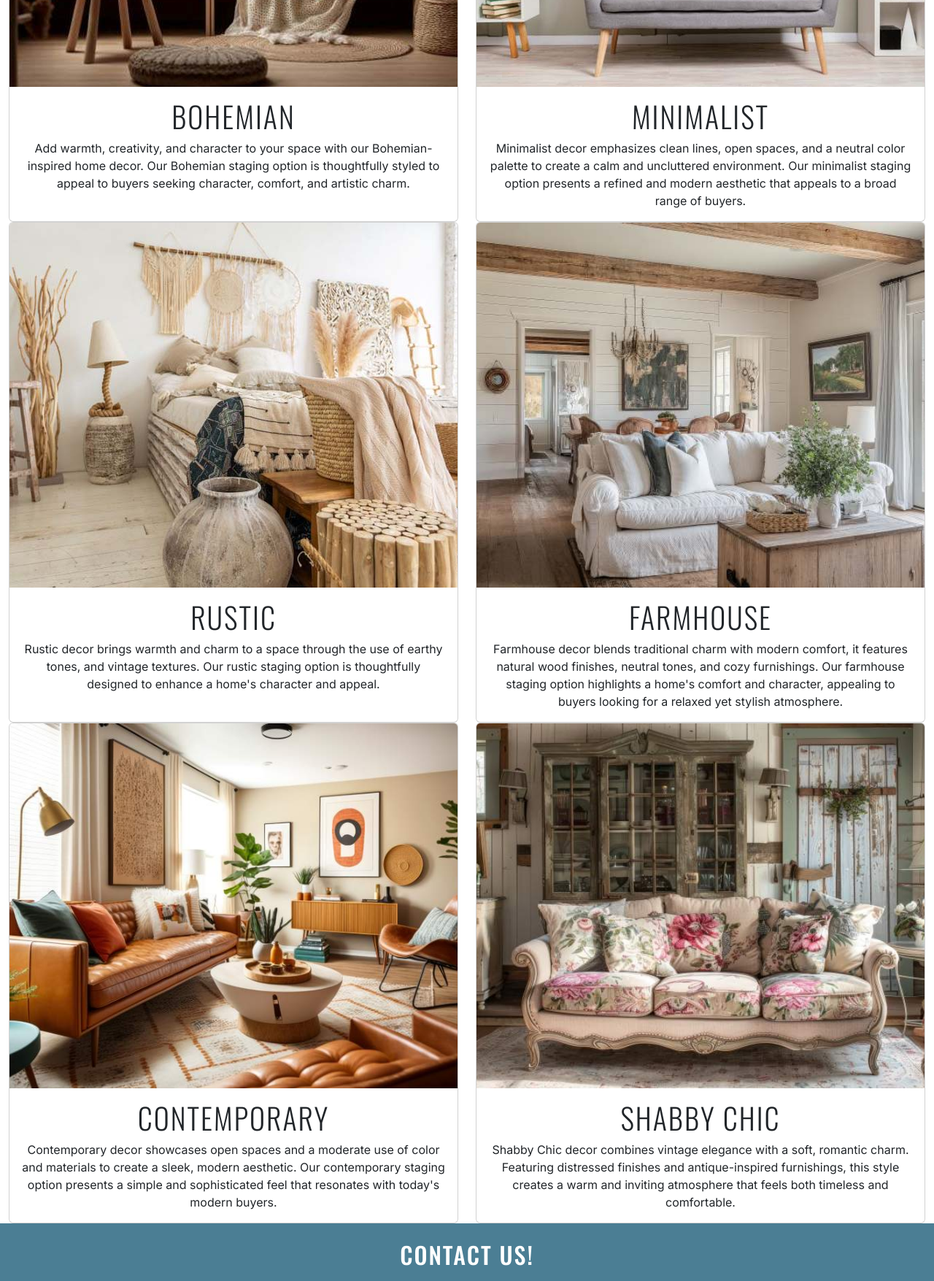
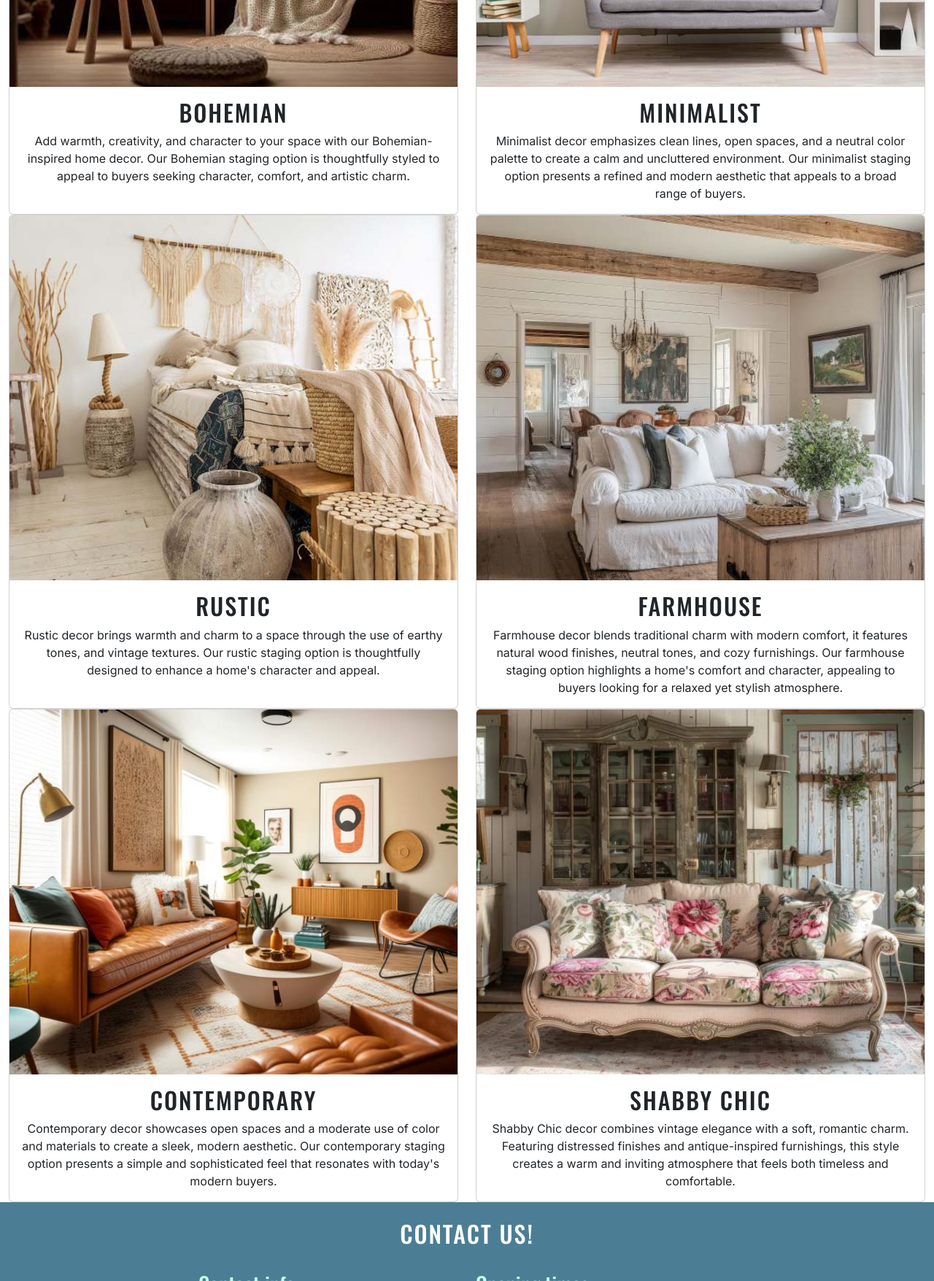
Before and after one commit to iyeme-dev/home-staging, a plain HTML site: page portfolio.html in a window 1280 px wide. Shown: the part 660-2415 px from the top of the page at 73% size. Drawn offline with nearby package versions, Linux system fonts and the light colour scheme.

Commit message:
Modify styles for headings

```diff
--- a/assets/css/style.css
+++ b/assets/css/style.css
@@ -20,16 +20,20 @@ body {
 }
 
 h1,
-h2,
+h2 {
+    font-family: var(--secondary-font);
+    color: var(--primary-color);
+    text-transform: uppercase;
+    letter-spacing: 2px;
+}
+
+h1 {
+    font-size: 2.5rem;
+}
+
 h3 {
     font-family: var(--secondary-font);
     color: var(--primary-color);
-}
-
-h1,
-h2 {
-    text-transform: uppercase;
-    letter-spacing: 2px;
 }
 
 /* Navbar section*/
--- a/portfolio.html
+++ b/portfolio.html
@@ -76,7 +76,7 @@
                         <img src="assets/images/decor-styles/bohemian-interior.jpg" class="card-img-top fixed-img"
                             alt="Bohemian decor">
                         <div class="card-body">
-                            <h2 class="card-title display-6">Bohemian</h2>
+                            <h2 class="card-title">Bohemian</h2>
                             <p class="card-text">Add warmth, creativity, and character to your space with our
                                 Bohemian-inspired home decor. Our Bohemian staging option is thoughtfully styled to
                                 appeal to buyers
@@ -91,7 +91,7 @@
                         <img src="assets/images/decor-styles/minimalist-decor.jpg" class="card-img-top fixed-img"
                             alt="Minimalist decor">
                         <div class="card-body">
-                            <h2 class="card-title display-6">Minimalist</h2>
+                            <h2 class="card-title">Minimalist</h2>
                             <p class="card-text">Minimalist decor emphasizes clean lines, open spaces, and a neutral
                                 color palette to create a calm and uncluttered environment. Our minimalist staging
                                 option presents a refined and modern aesthetic that appeals to a broad range of buyers.
@@ -106,7 +106,7 @@
                         <img src="assets/images/decor-styles/rustic-decor.jpg" class="card-img-top fixed-img"
                             alt="Rustic decor">
                         <div class="card-body">
-                            <h2 class="card-title display-6">Rustic</h2>
+                            <h2 class="card-title">Rustic</h2>
                             <p class="card-text">Rustic decor brings warmth and charm to a space through the use of
                                 earthy tones, and vintage textures. Our rustic staging option is thoughtfully designed
                                 to enhance a home's character and appeal.
@@ -121,7 +121,7 @@
                         <img src="assets/images/decor-styles/farmhouse-decor.jpg" class="card-img-top fixed-img"
                             alt="Farmhouse decor">
                         <div class="card-body">
-                            <h2 class="card-title display-6">Farmhouse</h2>
+                            <h2 class="card-title">Farmhouse</h2>
                             <p class="card-text ">Farmhouse decor blends traditional charm with modern comfort, it
                                 features natural wood finishes, neutral tones, and cozy furnishings. Our farmhouse
                                 staging option highlights a home's comfort and character, appealing to buyers looking
@@ -136,7 +136,7 @@
                         <img src="assets/images/decor-styles/contemporary-decor.jpg" class="card-img-top fixed-img"
                             alt="Contemporary decor">
                         <div class="card-body">
-                            <h2 class="card-title display-6">Contemporary</h2>
+                            <h2 class="card-title">Contemporary</h2>
                             <p class="card-text">Contemporary decor showcases open spaces and a moderate use of color
                                 and materials to create a sleek, modern aesthetic. Our contemporary staging option
                                 presents a simple and sophisticated feel that resonates with today's modern buyers.
@@ -151,7 +151,7 @@
                         <img src="assets/images/decor-styles/shabby-chic.jpg" class="card-img-top fixed-img"
                             alt="shabby-chic">
                         <div class="card-body">
-                            <h2 class="card-title display-6">Shabby Chic</h2>
+                            <h2 class="card-title">Shabby Chic</h2>
                             <p class="card-text">Shabby Chic decor combines vintage elegance with a soft, romantic
                                 charm. Featuring distressed finishes and antique-inspired furnishings, this style
                                 creates a warm and inviting atmosphere that feels both timeless and comfortable.
```
Also changed, not shown: index.html (+2 -2 lines).
